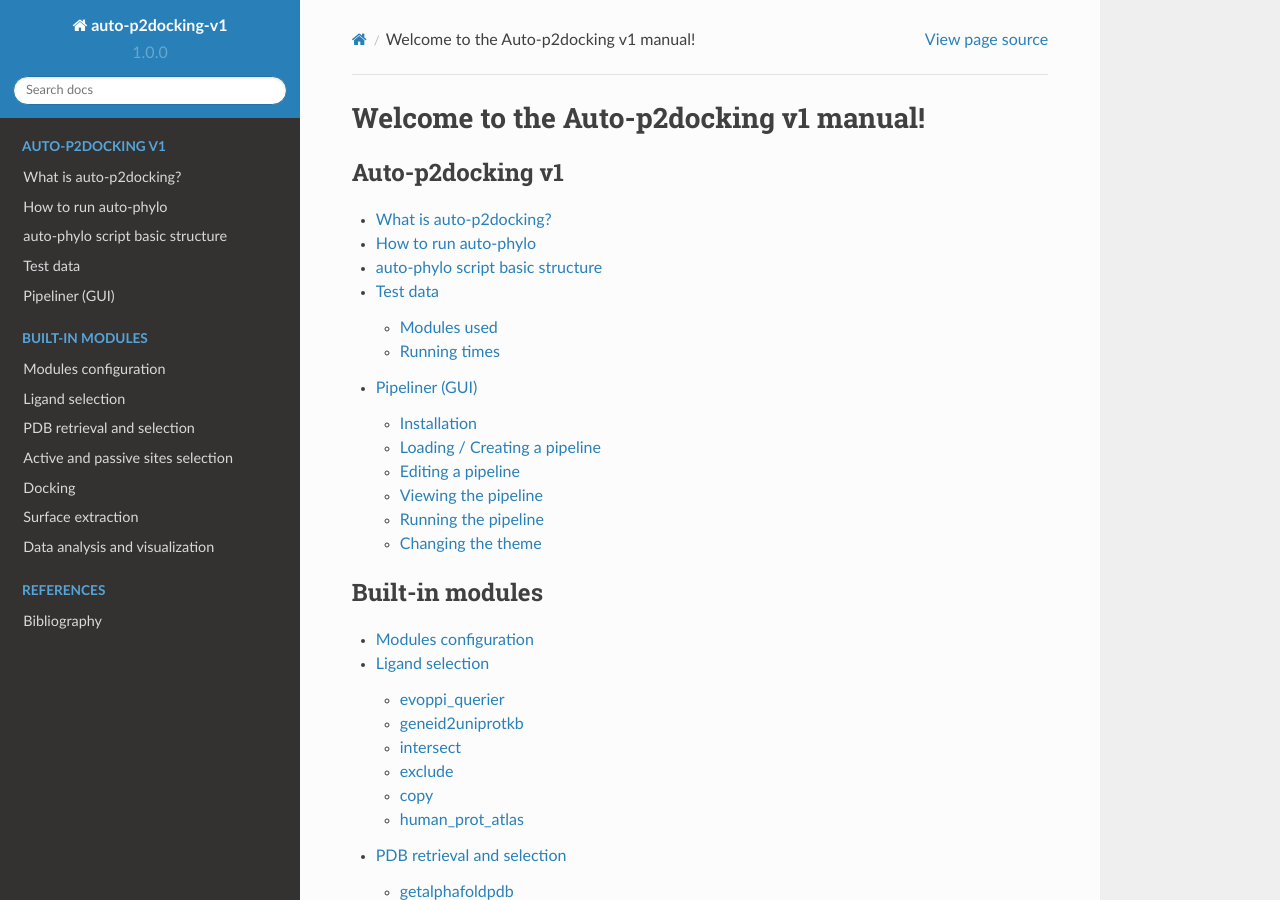
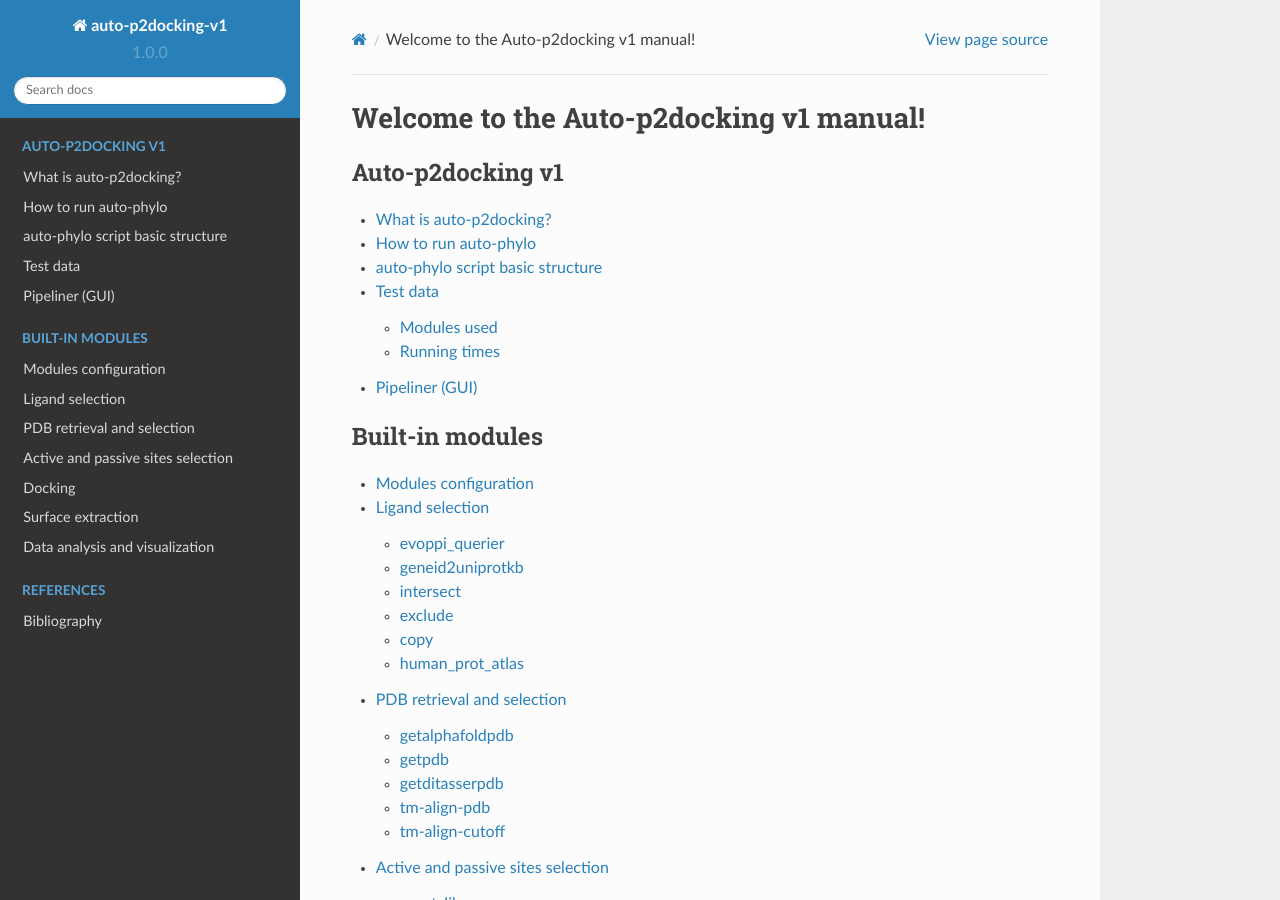
Before and after one commit to pegi3s/auto-p2docking-docs, a Sphinx documentation site: the page built from source/index.rst, in a window 1280 px wide and 900 px high. Built offline with Sphinx 7.4.7 and the Read the Docs theme 2.0.0, drawn with Linux system fonts in a browser that asks for light colours; some of the changed lines change nothing that is shown.

Commit message:
Update pipeliner.rst

```diff
--- a/source/pipeliner.rst
+++ b/source/pipeliner.rst
@@ -1,148 +1,4 @@
 Pipeliner (GUI)
 ***************
 
-For more comfortable creation of **auto-p2docking** a pipelines we have developed **auto-phylo-pipeliner**, a graphical interface that allows you to create or edit your pipelines without having to write a single line of code.
-
-Installation
-------------
-
-pip
-~~~
-
-You can easily install **auto-phylo-pipeliner** by just executing:
-
-.. code-block:: shell-session
-
-   sudo apt-get install python3-tk && pip install auto-phylo-pipeliner
-
-After the installation, you will have the command ``auto-phylo-pipeliner`` available, which will run the application and show the following window.
-
-.. figure:: images/pipeliner/welcome.png
-   :align: center
-   :width: 600px
-
-   Initial state of auto-phylo-pipeliner
-
-.. warning::
-   If the ``auto-phylo-pipeliner`` command is not available after the installation you will have to close and open again your session.
-
-
-.. note::
-   The command ``pip install auto-phylo-pipeliner`` installs **auto-phylo-pipeliner** only for the current user.
-
-   If you want to install **auto-phylo-pipeliner** for all the users, you can run the installation command as root (i.e. ``sudo pip install auto-phylo-pipeliner``). However, executing ``pip`` as root may imply some security risks.
-
-Docker
-~~~~~~
-
-Alternatively, you can use the ``pegi3s/auto-phylo-pipeliner`` Docker image to run it. To do so, invoke the following command:
-
-.. code-block:: docker
-
-   docker run --rm -ti \
-      -e DISPLAY=$DISPLAY \
-      -v /tmp/.X11-unix:/tmp/.X11-unix \
-      -v $HOME/.Xauthority:/root/.Xauthority \
-      -v "${PWD}":"${PWD}" -w "${PWD}" \
-         pegi3s/auto-phylo-pipeliner
-
-Note that the current working directory (i.e. the directory from where you run the command) will be mounted and used as working directory in the new container.
-
-If the above command fails, try running ``xhost +`` first.
-
-Loading / Creating a pipeline
------------------------------
-
-The first step to create or edit your pipeline is to create a new one or load an existing one. To do this, you have to use the ``Load / Create pipeline`` button that will show a dialog to select a directory. In case it is empty, a new pipeline will be created, as in the following figure.
-
-.. figure:: images/pipeliner/empty_pipeline.png
-   :align: center
-   :width: 600px
-
-   Example of an empty pipeline
-
-However, if the selected directory contains any pipeline file (i.e. ``pipeline``, ``config``, or ``run.sh``), ``auto-phylo-pipeliner`` will ask you whether you want to load it or overwrite it. If you decide to **overwrite**, a new empty pipeline will be created (**be careful, you may lose important information!!**). On the other hand, if you choose to load then the existing pipeline will be loaded.
-
-.. figure:: images/pipeliner/test_1_pipeline.png
-   :align: center
-   :width: 600px
-
-   Example of a pipeline with several commands configured
-
-.. note::
-   During the loading process the files will be parsed to confirm that they are valid, warning you of any errors that may exist in them, as can be seen in the following figure.
-
-   .. figure:: images/pipeliner/loading_error.png
-      :align: center
-      :width: 500px
-
-      Error message shown when trying to load an invalid pipeline
-
-
-Editing a pipeline
-------------------
-
-In the pipeline editing view (see figure below) a form will be shown in a row for each command that is part of the pipeline. The options offered by these forms are:
-
-1. Move the command to a previous position.
-2. Move the command to a later position.
-3. Change the command (Important, this will cause the configured parameters to be lost).
-4. Set the input directory (relative to the working directory).
-5. Set the output directory (relative to the working directory).
-6. Activate the "Special" option (only if supported by the command).
-7. If the "Special" option is enabled, set its value.
-8. Set the command parameters (only if it has parameters). A dialog will be displayed in which the value of the parameters can be set.
-9. Access the reference documentation to view information about the command.
-10. Delete the command from the pipeline.
-
-.. figure:: images/pipeliner/test_1_pipeline_parts.png
-   :align: center
-   :width: 600px
-
-   Main components of the editing view
-
-In addition, in this view you can:
-
-11. Change the working directory.
-12. Modify the SEDA version used in the pipeline.
-13. Add a new command.
-
-
-Viewing the pipeline
---------------------
-While editing a pipeline, auto-phylo-pipeliner will update the pipeline files (i.e. ``pipeline``, ``config``, or ``run.sh``) in the working directory. In the ``Pipeline`` and ``Configuration`` tabs you can view the contents of the pipeline and config files, respectively, at any time.
-
-.. figure:: images/pipeliner/pipeline_view.png
-   :align: center
-   :width: 600px
-
-   An example of the pipeline view.
-
-.. figure:: images/pipeliner/config_view.png
-   :align: center
-   :width: 600px
-
-   An example of the config view.
-
-.. note::
-   Note that **auto-phylo-pipeliner** can only generate the pipeline files if your configuration is correct and complete. To do this, it will continuously validate your current pipeline configuration and show you in the status bar whether it is valid or not.
-
-   .. figure:: images/pipeliner/pipeline_validation.png
-      :align: center
-      :width: 500px
-
-      Validation messages shown in the status bar when the pipeline is changed
-
-
-Running the pipeline
---------------------
-
-As mentioned above, one of the pipeline files generated by auto-phylo-pipeliner is the ``run.sh`` file. This file contains a script that, invoked from the working directory, will launch the execution of the pipeline with auto-phylo through Docker (see :ref:`how-to-run`).
-
-If you want to run your pipeline in a specific version of **auto-phylo**, you can modify the field (``Auto-phylo version``) in the upper right corner of the application.
-
-
-Changing the theme
-------------------
-
-**auto-phylo-pipeliner** uses, by default, a light theme for the interface. However, if you wish, you can switch to use a dark theme using the ``Change theme`` button.
+For more comfortable creation of **auto-p2docking** config and pipeline files, we are currently developing **auto-p2docking-pipeliner**, a graphical interface that allows you to create those files without having to write a single line of code.
```
